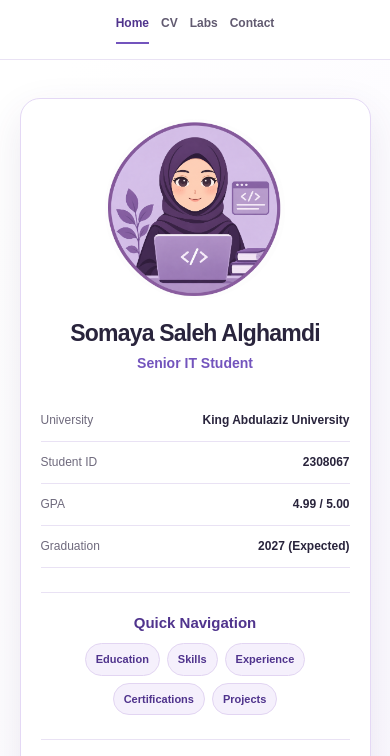
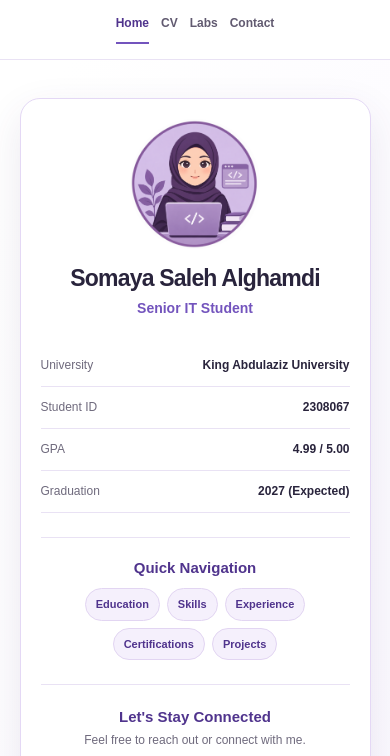
Before and after one commit to SomayaAlghamdi/SomayaSalehAlghamdi_Portfolio, a plain HTML site: page index.html in a window 390 px wide. Shown: the part 57-813 px from the top of the page. Drawn offline with Linux system fonts and the light colour scheme.

Commit message:
Update portfolio avatar#2

```diff
--- a/style.css
+++ b/style.css
@@ -1519,3 +1519,14 @@ footer {
     object-fit: cover;
     display: block;
 }
+
+
+/* Smaller avatar on mobile */
+
+@media (max-width: 768px) {
+    .avatar-image {
+        width: 130px;
+        height: 130px;
+        margin-bottom: 15px;
+    }
+}
```
